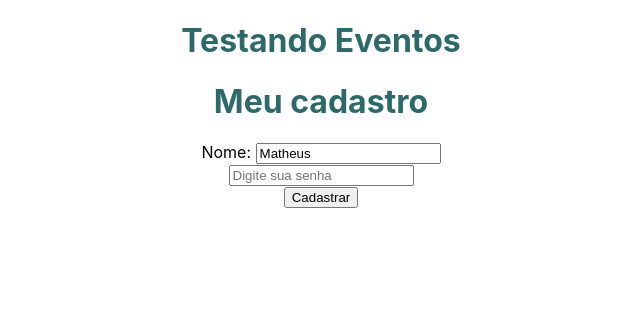
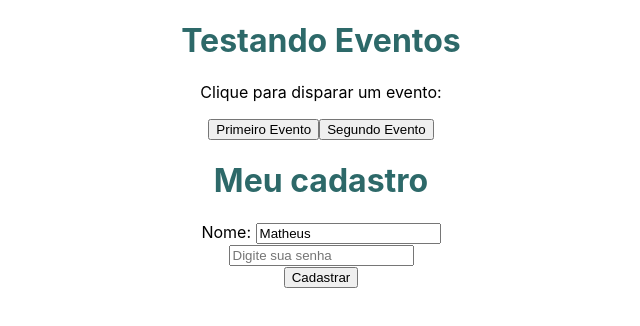
Before and after one commit to monamourdev/simplebudget, a React (Create React App) app in the folder budget/: page / in a window 1280 px wide. Shown: the top 326 px of the page, without its empty margins (319-959 px from the left). Built offline with nearby package versions, Linux system fonts and the light colour scheme.

Commit message:
Feat: pass event by props

```diff
--- a/budget/src/App.js
+++ b/budget/src/App.js
@@ -1,12 +1,12 @@
 import './App.css';
-// import Evento from './components/Evento'
+import Evento from './components/Evento'
 import Form from './components/Form';
 
 function App() {
   return (
     <div className="App">
       <h1>Testando Eventos</h1>
-
+      <Evento numero="1"/>
       <Form />
     </div>
 
--- a/budget/src/components/Evento.js
+++ b/budget/src/components/Evento.js
@@ -1,17 +1,24 @@
-// function Evento({numero}){
+import Button from "./evento/Button";
 
-//     function meuEvento(){
-//         console.log("Loguei:" + numero)
-//     }
+function Evento(){
 
-//     return (
-//         <div>
-//             <p>Clique para disparar um evento:</p>
-//             <button onClick={meuEvento}>Ativar!</button>
-//         </div>
+    function meuEvento(){
+        console.log("Ativando primeiro evento")
+    }
+
+    function segundoEvento(){
+        console.log("Ativando segundo evento")
+    }
+
+    return (
+        <div>
+            <p>Clique para disparar um evento:</p>
+            <Button event={meuEvento} text="Primeiro Evento"/>
+            <Button event={segundoEvento} text="Segundo Evento"/>
+        </div>
 
 
-//     )
-// }
+    )
+}
 
-// export default Evento;
+export default Evento;
--- /dev/null
+++ b/budget/src/components/evento/Button.js
@@ -0,0 +1,7 @@
+function Button(props){
+    return(
+        <button onClick={props.event}>{props.text}</button>
+    )
+}
+
+export default Button;
```
